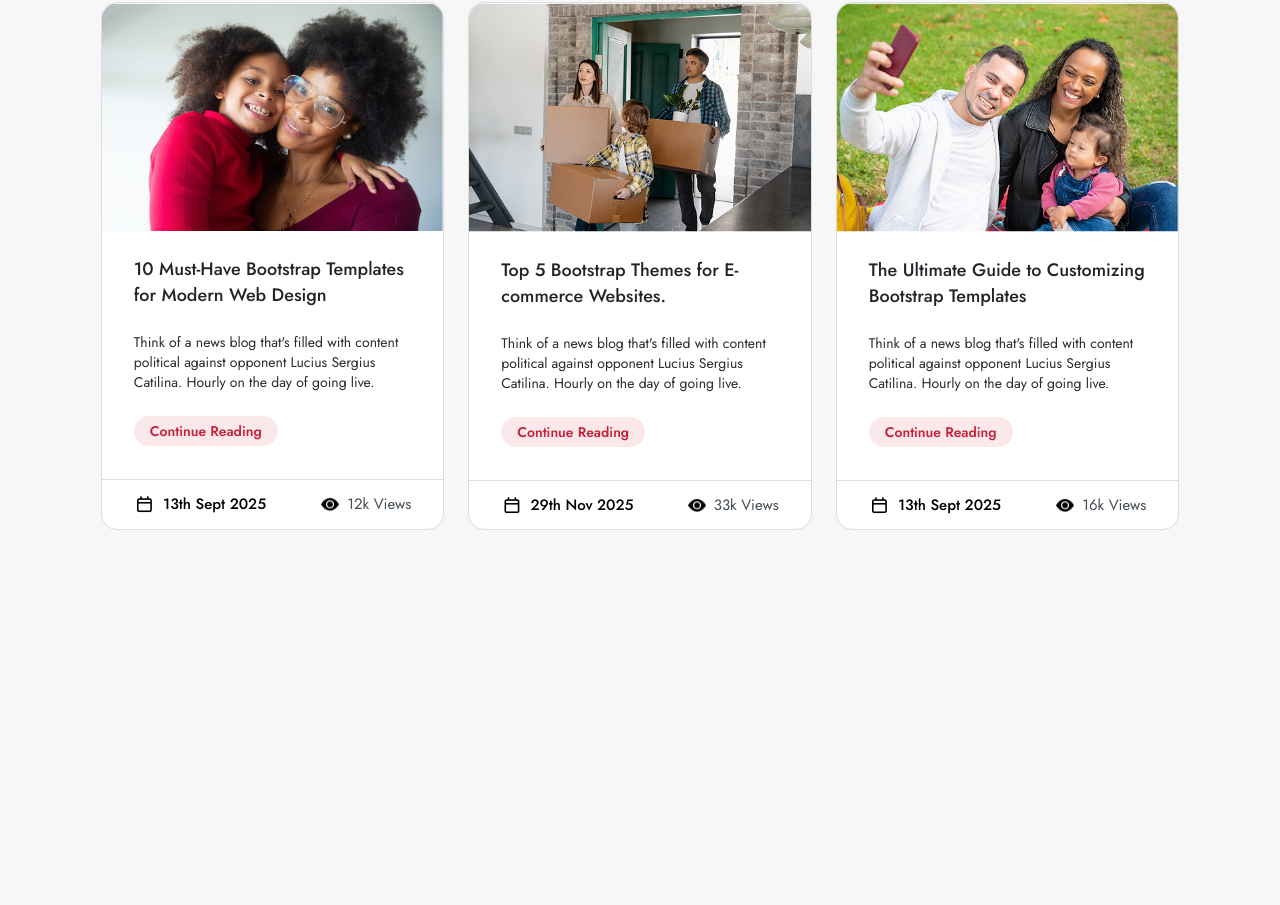
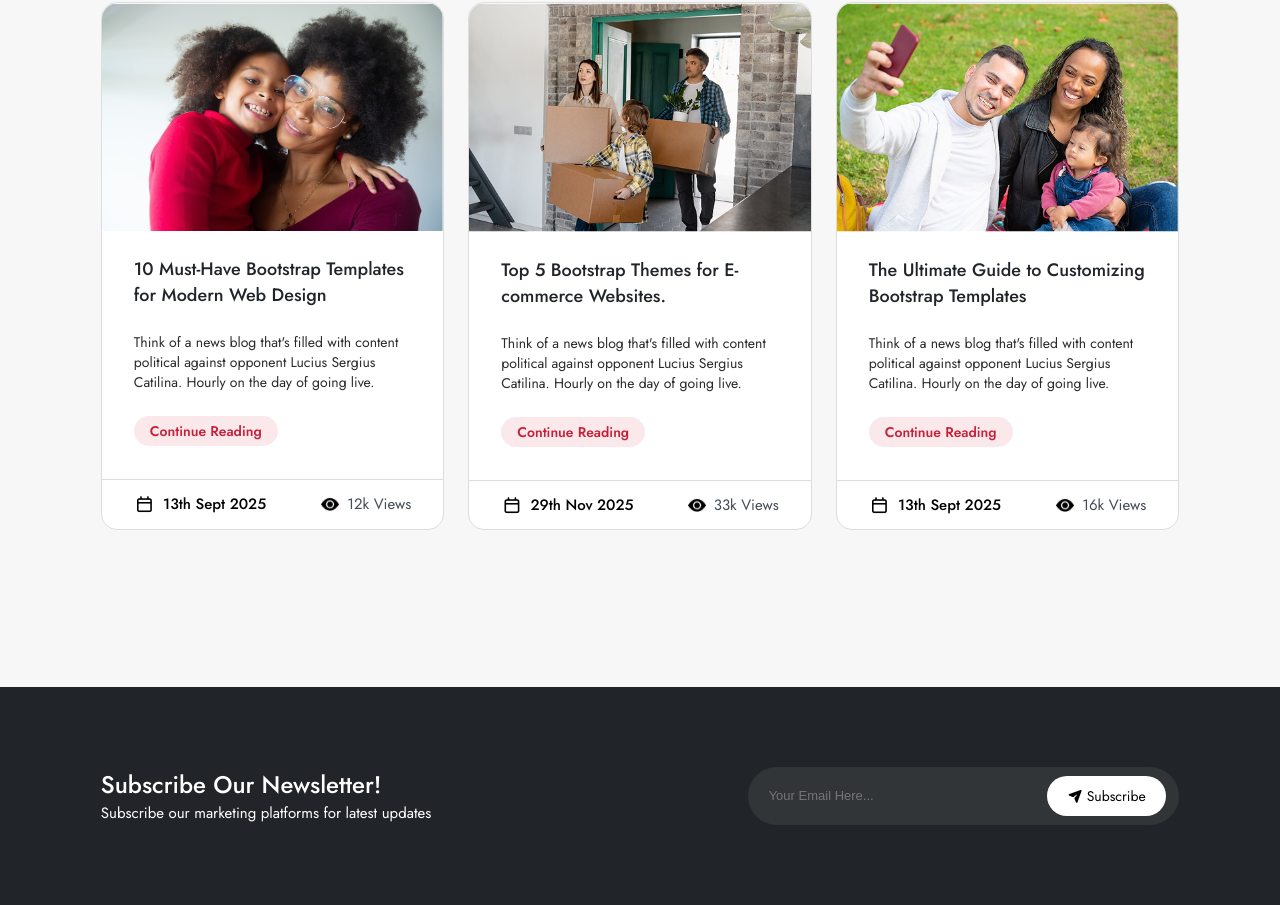
Before and after one commit to nuhailfayez/DineFind, a plain HTML site: page index.html in a window 1280 px wide. Shown: the part 5674-6579 px from the top of the page. Before the commit the page ends 6281 px from the top, so only its background shows below. Drawn offline with Linux system fonts and the light colour scheme.

Commit message:
Newsletter section

```diff
--- a/index.html
+++ b/index.html
@@ -809,5 +809,22 @@
                  </div>
            </div>
       </section>
+
+      <!-- news later section -->
+       <section class="news_later_section">
+             <div class="news_parent">
+                  <div>
+                    <h3>Subscribe Our Newsletter!</h3>
+                    <p>Subscribe our marketing platforms for latest updates</p>
+                  </div>
+                  <div class="newsLatterBox">
+                     <input type="email" name="email" id="email" placeholder="Your Email Here..." required>
+                     <a href="#">
+                         <i class="fa-solid fa-paper-plane"></i>
+                         Subscribe
+                     </a>
+                  </div>
+             </div>
+       </section>
 </body>
 </html>
--- a/style.css
+++ b/style.css
@@ -1093,6 +1093,86 @@ nav{
 }
 
 
+/* news later section */
+
+.news_later_section{
+    background-color: #212529;
+}
+
+.news_parent{
+    padding: 5rem 1.3rem;
+    max-width: 1350px;
+    margin: auto;
+    margin-top: 5rem;
+    color: white;
+    display: flex;
+    flex-wrap: wrap;
+    gap: 8px;
+    flex-wrap: wrap;
+    justify-content: space-between;
+    align-items: center;
+}
+
+.news_parent h3{
+    font-size: clamp(18px, 5vw, 24px);
+    font-weight: 500;
+}
+
+.news_parent p{
+     font-size: 15px;
+}
+
+.newsLatterBox{
+    background-color: #d2d0d017;
+    width: 40%;
+    display: flex;
+    justify-content: space-between;
+    padding: 0.6rem 0.8rem;
+    border-radius: 2rem;
+
+}
+
+.newsLatterBox input{
+    border: none;
+    outline: none;
+    background: transparent;
+    color: white;
+    font-size: 13px;
+    width: 40%;
+    padding-left: 8px;
+
+}
+
+.newsLatterBox i{
+    color: black;
+    font-size: 12px;
+    margin-top: 4px;
+    transition: all 0.25s ease;
+}
+
+.newsLatterBox a{
+    text-decoration: none;
+    color: black;
+    background-color: white;
+    padding: 0.6rem 1.3rem;
+    border-radius: 2rem;
+    font-size: 14px;
+    transition: all 0.25s ease;
+}
+
+.newsLatterBox a:hover{
+    background-color: #FAE8EB;
+    color: #C71F37;
+}
+
+.newsLatterBox:hover i{
+    color: #C71F37;
+}
+
+
+
+
+
 
 
 /*responsive code */
@@ -1123,6 +1203,10 @@ nav{
  }
 
  .News_section{
+    max-width: 1120px;
+ }
+
+ .news_parent{
     max-width: 1120px;
  }
 
@@ -1210,7 +1294,10 @@ nav{
     display: block;
   }
 
+  .newsLatterBox{
+    width: 50%;
 
+  }
 
 }
 
@@ -1259,6 +1346,12 @@ nav{
   .news_grid{
     grid-template-columns: repeat(1, 1fr);
   }
+
+  .newsLatterBox{
+    width: 100%;
+    margin-top: 1rem;
+  }
+
 }
 
 
```
